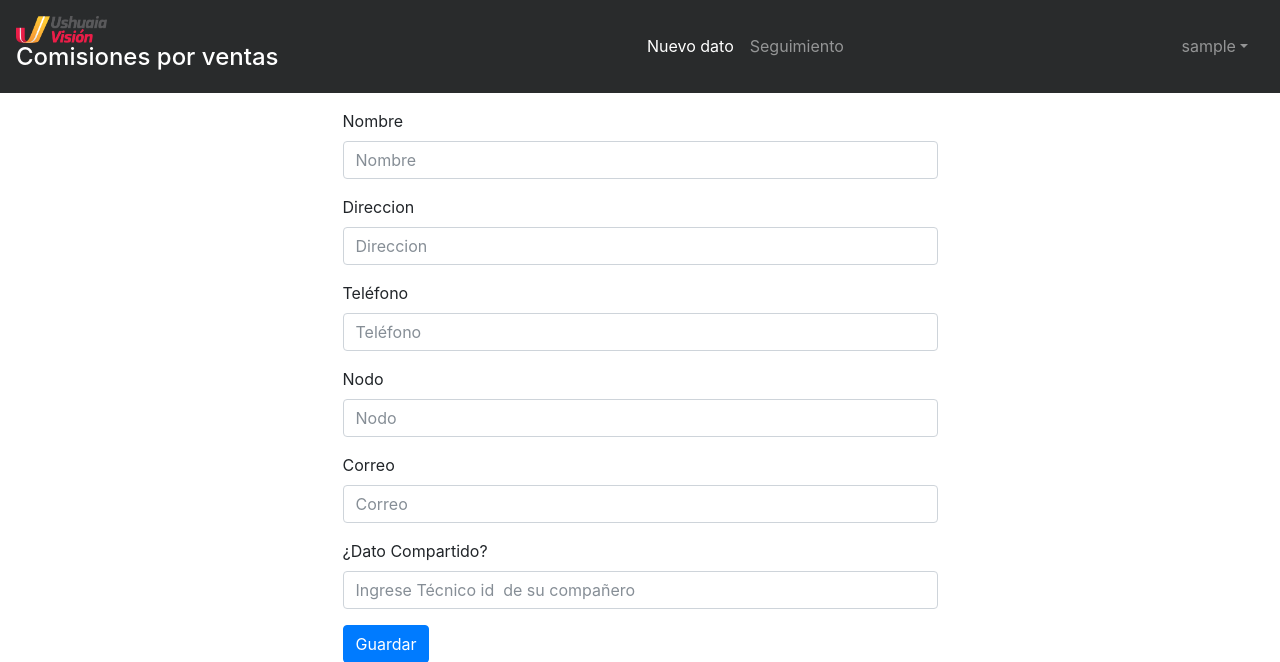
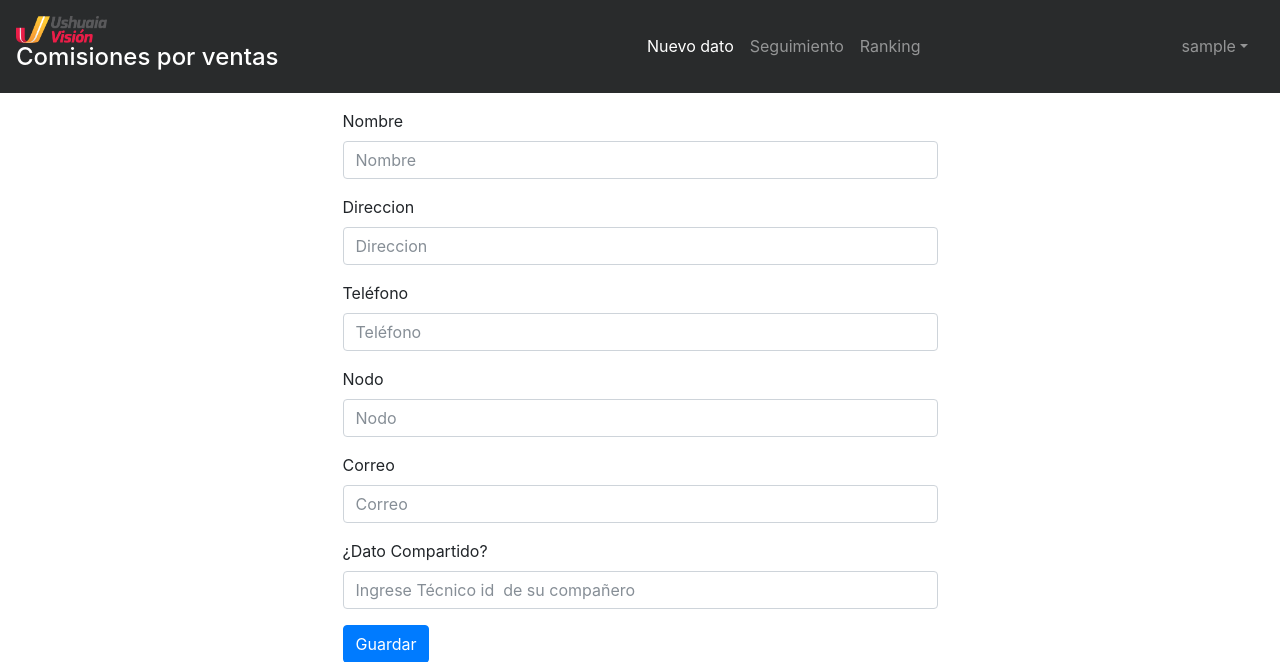
Before and after one commit to manuel14/techrank, a Django app: page /web/ in a window 1280 px wide. Shown: the top 662 px of the page. Run offline with Django 3.2, Linux system fonts and the light colour scheme; the visitor is signed in with stand-in values (Sample User, id 1); some libraries are stand-ins or nearby versions.

Commit message:
faltaba el link a ranking

```diff
--- a/web/templates/web/base.html
+++ b/web/templates/web/base.html
@@ -24,6 +24,9 @@
 					<li class="nav-item {% block activeSeguimiento %}{% endblock activeSeguimiento %}">
 						<a class="nav-link" href="{% url 'seguimiento' %}">Seguimiento</a>
 					</li>
+					<li class="nav-item {% block activeRanking %}{% endblock activeRanking %}">
+						<a class="nav-link" href="{% url 'ranking' %}">Ranking</a>
+					</li>
 				<li class="nav-item d-sm-none">
 					<a class="nav-link" href="{% url 'logout' %}">Salir</a>
 				</li>
@@ -39,13 +42,10 @@
 		</ul>
 	{% endif %}
 	</header>
-
 	{% block content %}{% endblock content %}
-
 	<script src='{% static "web/js/jquery-3.2.1.min.js" %}'></script>
 	<script src='{% static "web/js/popper.min.js" %}'></script>
 	<script src='{% static "web/js/bootstrap.min.js" %}'></script>
-
 	{% block extraScripts %}{% endblock extraScripts %}
 </body>
 </html>
```
